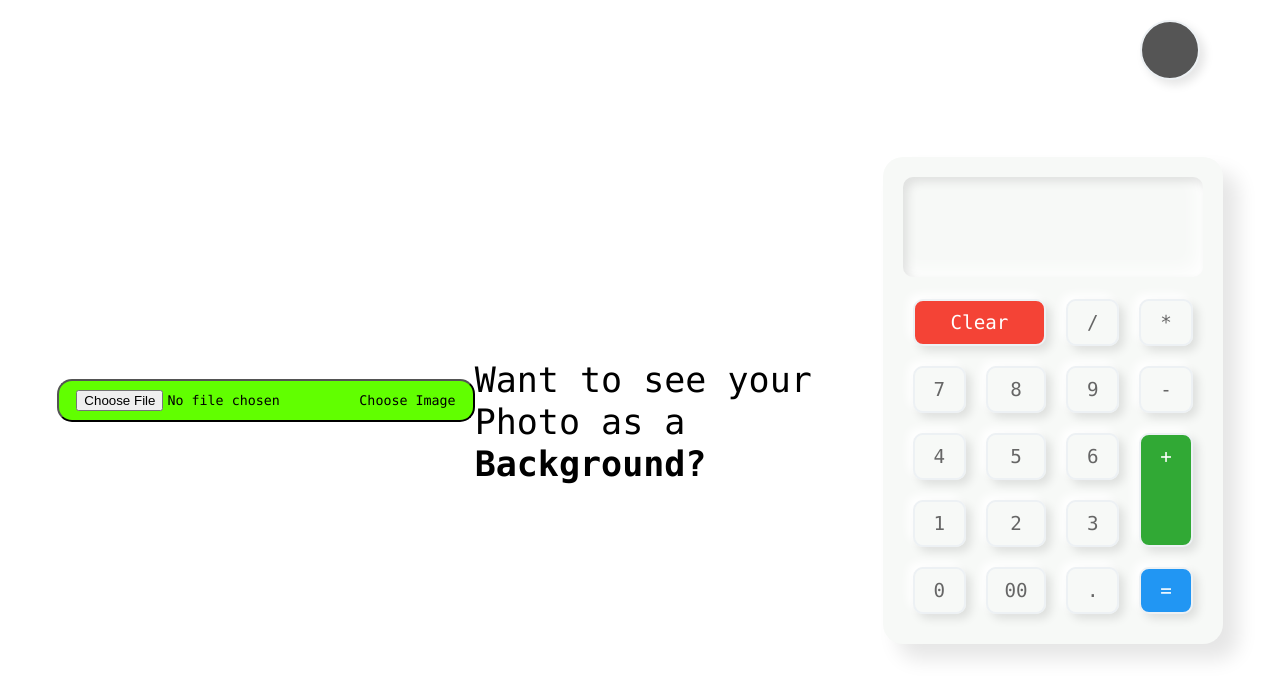
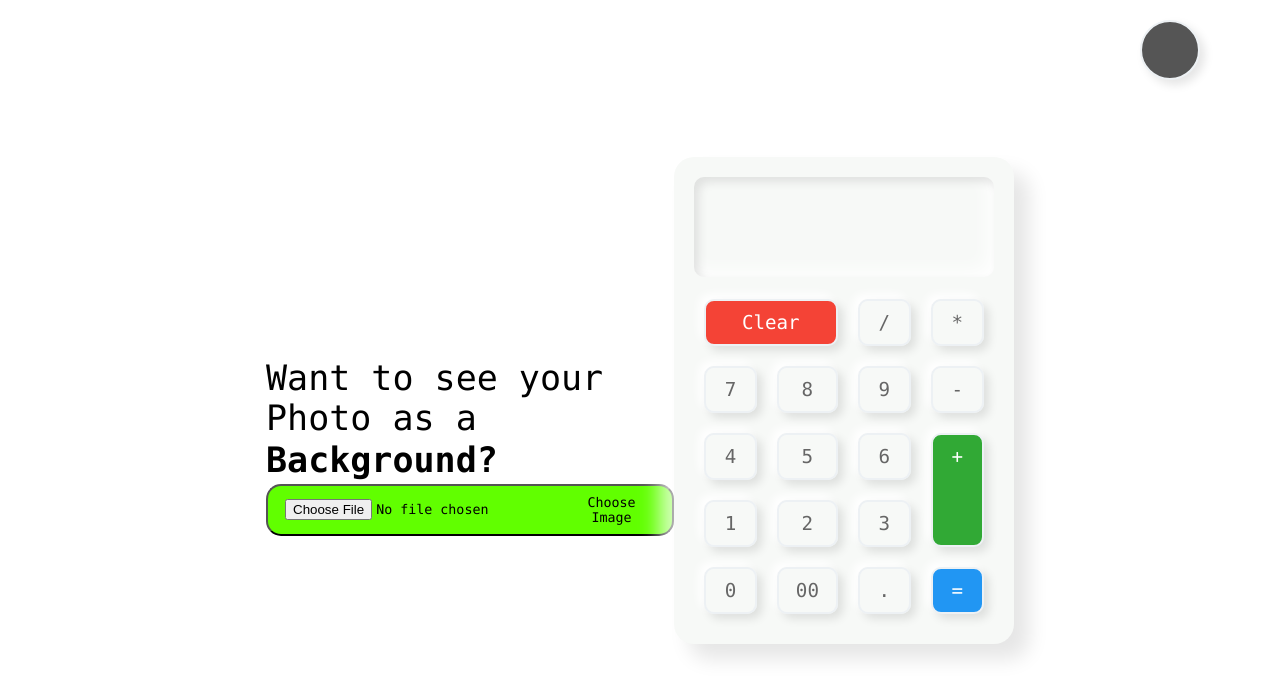
Before and after one commit to SabariKameswaran/Calculator-with-theme-toggle-and-background-image, a plain HTML site: page index.html in a window 1280 px wide. Drawn offline with Linux system fonts and the light colour scheme.

Commit message:
Update index.html

```diff
--- a/index.html
+++ b/index.html
@@ -5,14 +5,16 @@
     <link rel="stylesheet" type="text/css" href="style.css">
 </head>
 <body>
-    <button class="upload-button" id="uploadbutton">
-        <input type="file" id="imageInput" accept="image/*" onchange="setBackgroundImage(event)">
-    <label for="imageInput">Choose Image</label>
-      </button>
-      <div class="want-to-see-container">
-        <span>Want to see your Photo as a </span>
-        <b class="background2">Background?</b>
+    <div class="textandupload">
+          <div class="want-to-see-container">
+            <p>Want to see your Photo as a </p>
+            <b class="background2">Background?</b>
+            <button class="upload-button" id="uploadbutton">
+                <input type="file" id="imageInput" accept="image/*" onchange="setBackgroundImage(event)">
+            <label for="imageInput">Choose Image</label>
+            </button>
       </div>
+    </div>
     <div class="toggleBtn"></div>
     <div class="Calculator">
         <div class="buttons">
@@ -59,12 +61,9 @@
                 }
             })
         }
-
         toggleBtn.onclick = function(){
             body.classList.toggle('dark');
         }
-    </script>
-    <script>
         function setBackgroundImage(event) {
             const fileInput = event.target;
             const file = fileInput.files[0];
```
